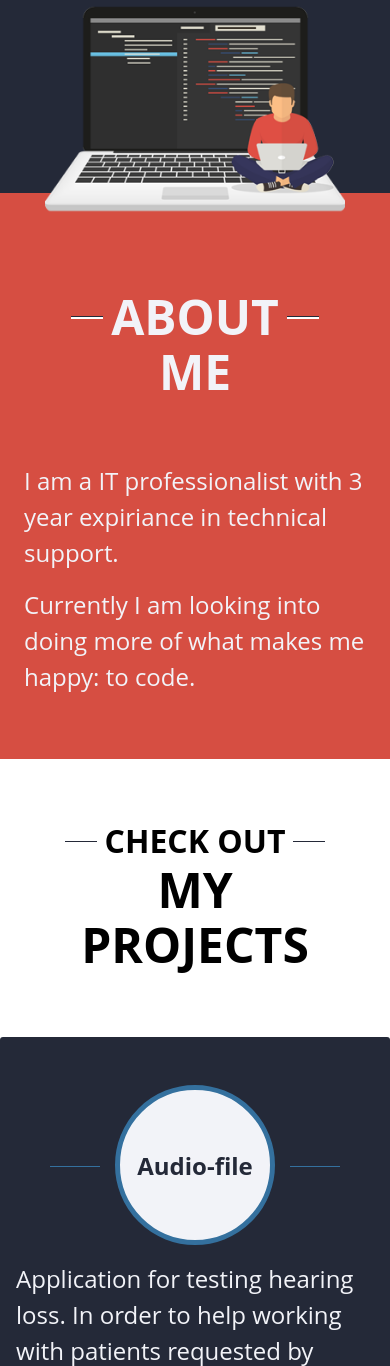
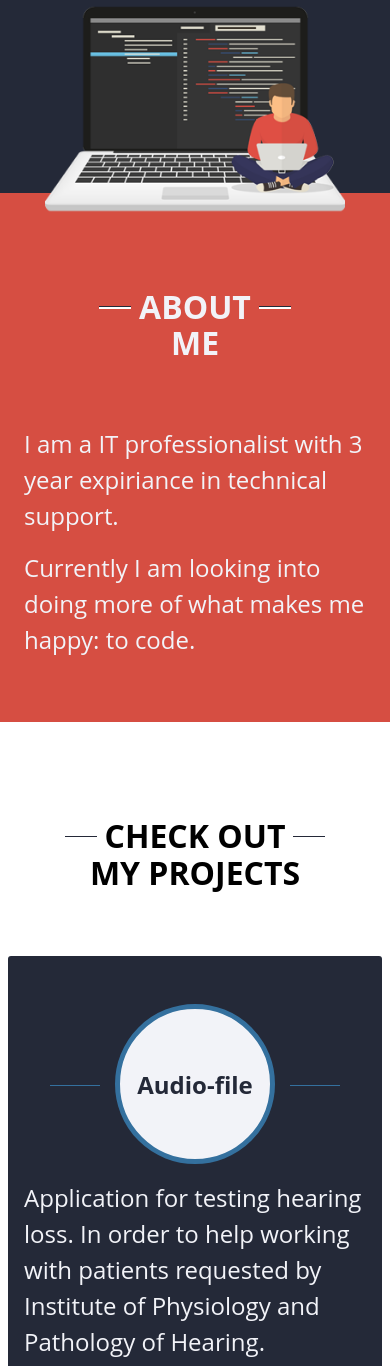
Before and after one commit to DawidGaleziewski/scss-portfolio, a PHP site: page /app/index.html in a window 390 px wide. Shown: the part 492-1858 px from the top of the page. Run offline with PHP 8.4, Linux system fonts and the light colour scheme; some libraries are stand-ins or nearby versions.

Commit message:
corrected sizes for iphone 5sd

```diff
--- a/app/scss/layout/_header.scss
+++ b/app/scss/layout/_header.scss
@@ -33,10 +33,6 @@
         &--decor {
             text-transform: uppercase;
             font-weight: bold;
-        }
-
-        @include screen-type(phone-small){
-            padding: 0;
         }
     }
 
--- a/app/scss/layout/_portfolio.scss
+++ b/app/scss/layout/_portfolio.scss
@@ -10,23 +10,14 @@ $color-folder-primary: $color-primary;
 $color-folder-secondary: $color-secondary;
 
 .projects{
+    @extend %section;
+
     background-color: #fff;
 
     @include screen-type(phone-medium-landscape){
         max-width: $section-width-desktop;
         margin: 0 auto;
         padding-bottom: 5rem;
-    }
-
-    .title {
-        padding: $padding-large;
-        font-size: $size-title;
-        text-transform: uppercase;
-        text-align: center;
-
-        &--decor {
-            font-size: $size-title-decor;
-        }
     }
 
     .projects-wrapper {
--- a/app/scss/layout/_section.scss
+++ b/app/scss/layout/_section.scss
@@ -14,5 +14,9 @@
         padding: $padding-large;
         font-size: $size-title;
         text-transform: uppercase;
+        @include screen-type(phone-small){
+            font-size: $size-title-decor;
+            padding: $padding-large 0;
+        }
     }
 }
```
Also changed, not shown: app/css/main.css.
